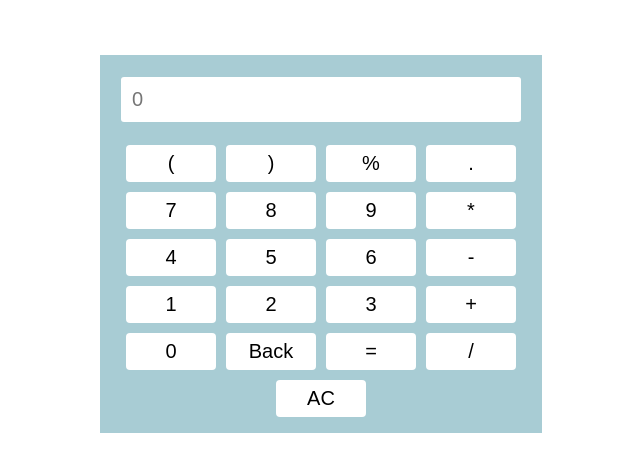
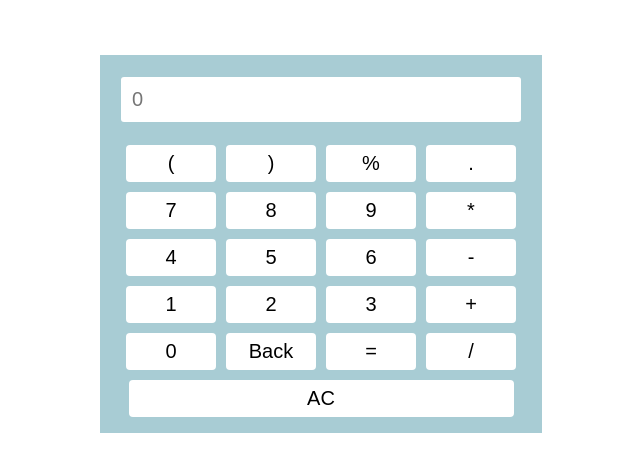
Before and after one commit to Kausher76/calculator, a React (Vite) app: page / in a window 1280 px wide. Shown: the top 472 px of the page, without its empty margins (319-959 px from the left). Built offline with nearby package versions, Linux system fonts and the light colour scheme.

Commit message:
Update index.css

```diff
--- a/src/index.css
+++ b/src/index.css
@@ -31,3 +31,6 @@
   background-color: rgb(0, 162, 255);
   color: white;
 }
+#acbtn {
+  width: 385px;
+}
```
